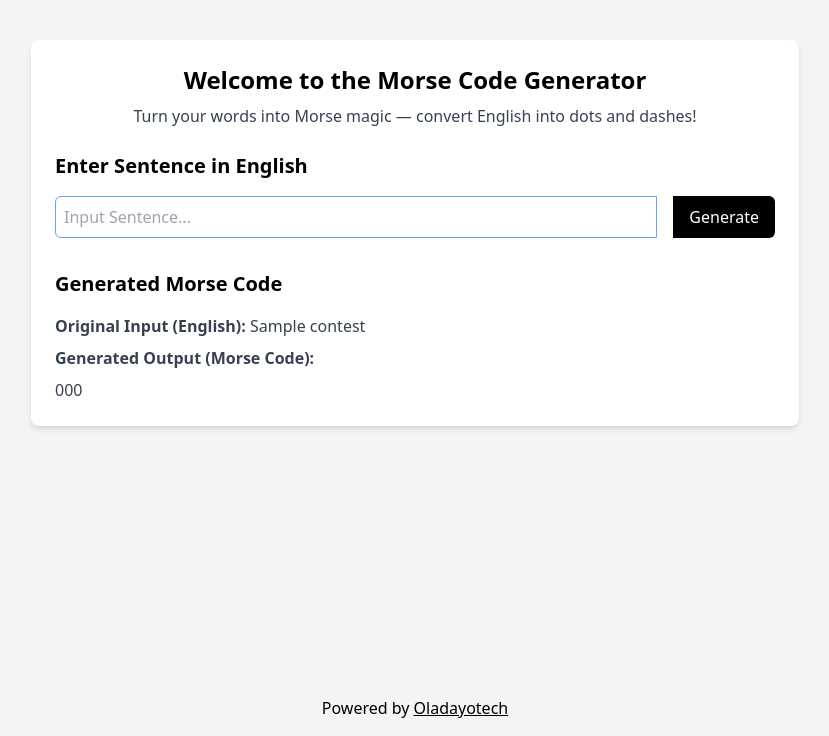
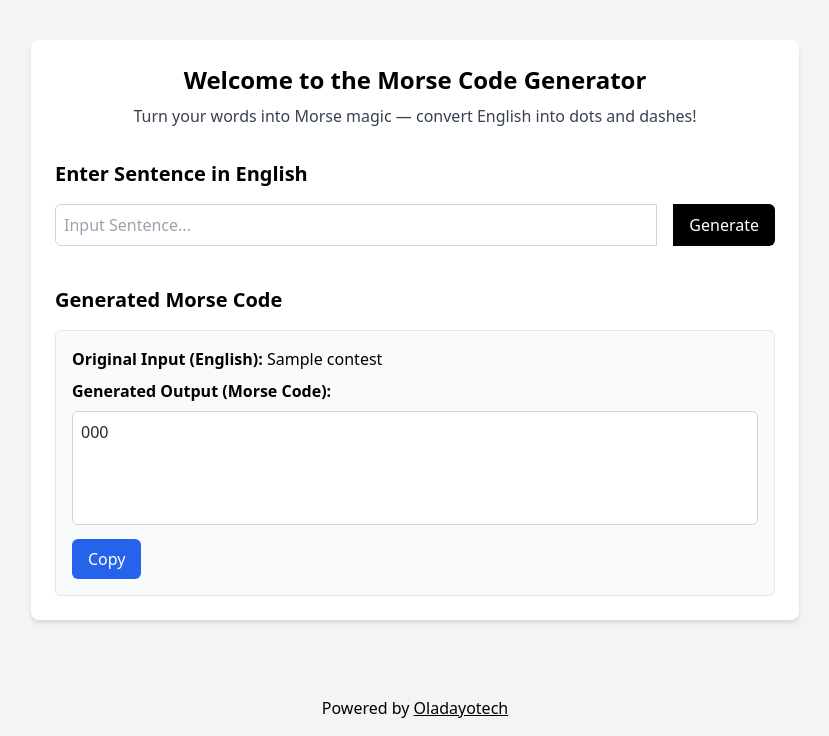
Before and after one commit to oladayotech/Morse_Code_Generator, a Django app: template templates/index.html in a window 1280 px wide. Shown: the part 64-800 px from the top of the page, without its empty margins (225-1054 px from the left). Run offline with Django 5.2, Linux system fonts and the light colour scheme; the template is opened without the code that fills it: most values are stand-ins (such as "Sample title", 1, 10 or a date in 2020).

```diff
--- a/templates/index.html
+++ b/templates/index.html
@@ -6,7 +6,7 @@
   <title>Morse Code Generator</title>
   <link href="https://cdn.jsdelivr.net/npm/tailwindcss@2.2.19/dist/tailwind.min.css" rel="stylesheet" />
 </head>
-<body class="flex flex-col w-full min-h-screen bg-gray-100 font-sans antialiased">
+<body class="flex flex-col min-h-screen bg-gray-100 font-sans antialiased">
 
   <!-- Navbar -->
   <nav class="bg-black p-4 text-white flex flex-col sm:flex-row sm:justify-between items-center">
@@ -17,19 +17,19 @@
     </div>
   </nav>
 
-  <!-- Main -->
+  <!-- Main Content -->
   <main class="flex-grow container mx-auto mt-10 px-4">
-    <div class="max-w-3xl mx-auto bg-white p-6 rounded-lg shadow-md transition-transform transform hover:scale-105">
+    <div class="max-w-3xl mx-auto bg-white p-6 rounded-lg shadow-md">
 
-      <!-- Introduction section -->
-      <div class="text-center mb-6">
+      <!-- Intro -->
+      <div class="text-center">
         <h2 class="text-2xl font-semibold mb-2">Welcome to the Morse Code Generator</h2>
         <p class="text-gray-700">Turn your words into Morse magic — convert English into dots and dashes!</p>
       </div>
 
-      <!-- Input form -->
-      <div class="mb-8">
-        <h2 class="text-xl font-semibold mb-4">Enter Sentence in English</h2>
+      <!-- Input Form -->
+      <div class="mt-8">
+        <h2 class="text-xl mb-4 font-semibold">Enter Sentence in English</h2>
         <form action="" method="post" class="flex flex-col sm:flex-row gap-4">
           {% csrf_token %}
           <input
@@ -37,38 +37,55 @@
             name="userinput"
             type="text"
             placeholder="Input Sentence..."
-            class="flex-grow p-2 border border-blue-400 rounded-md sm:rounded-l-md sm:rounded-r-none"
+            class="flex-grow p-2 border border-gray-300 rounded-md sm:rounded-l-md sm:rounded-r-none focus:outline-none focus:ring-2 focus:ring-blue-400"
           />
           <button
             type="submit"
-            id="generateBlogButton"
-            class="bg-black text-white px-4 py-2 rounded-md sm:rounded-l-none sm:rounded-r-md hover:bg-blue-700 transition-colors"
+            class="bg-black text-white px-4 py-2 rounded-md sm:rounded-l-none sm:rounded-r-md hover:bg-gray-800 transition-colors"
           >
             Generate
           </button>
         </form>
       </div>
 
-      <!-- Generated output -->
-      <section class="mt-6">
-        <h2 class="text-xl font-semibold mb-4">Generated Morse Code</h2>
-        <div id="blogContent" class="text-gray-700 space-y-2">
-          {% if contents %}
-            <p><strong>Original Input (English):</strong> {{ contest }}</p>
-            <p><strong>Generated Output (Morse Code):</strong></p>
-            {% for morse_code in contents %}
-              <p>{{ morse_code }}</p>
-            {% endfor %}
-          {% endif %}
+      <!-- Output Section -->
+      {% if contents %}
+      <section class="mt-10">
+        <h2 class="text-xl mb-4 font-semibold">Generated Morse Code</h2>
+        <div class="bg-gray-50 p-4 rounded-md border border-gray-200 space-y-2">
+          <p><strong>Original Input (English):</strong> {{ contest }}</p>
+          <p><strong>Generated Output (Morse Code):</strong></p>
+          <textarea
+            id="morseOutput"
+            class="w-full p-2 border border-gray-300 rounded-md bg-white resize-none text-gray-800 font-medium uppercase"
+            rows="4"
+            readonly
+          >{{ contents|join:" " }}</textarea>
+          <button
+            onclick="copyToClipboard()"
+            class="mt-2 px-4 py-2 bg-blue-600 text-white rounded-md hover:bg-blue-700 transition-colors"
+          >
+            Copy
+          </button>
         </div>
       </section>
+      {% endif %}
     </div>
   </main>
 
   <!-- Footer -->
   <footer class="text-center p-4 text-black mt-6">
-    Powered by <a href="https://www.github.com/oladayotech" class="underline">Oladayotech</a>
+    Powered by <a href="https://www.github.com/oladayotech" class="underline hover:text-blue-700">Oladayotech</a>
   </footer>
 
+  <!-- Copy Script -->
+  <script>
+    function copyToClipboard() {
+      const textArea = document.getElementById("morseOutput");
+      textArea.select();
+      textArea.setSelectionRange(0, 99999);
+      document.execCommand("copy");
+    }
+  </script>
 </body>
 </html>
```
Also changed, not shown: templates/mte.html (+24 -17 lines).
